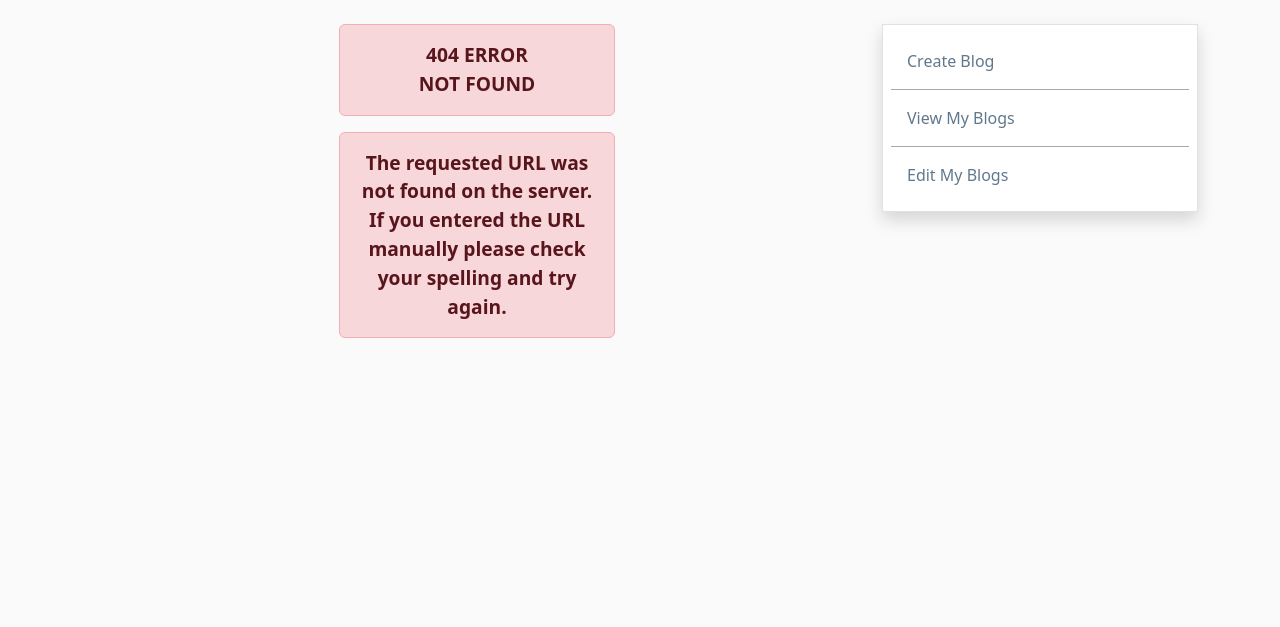
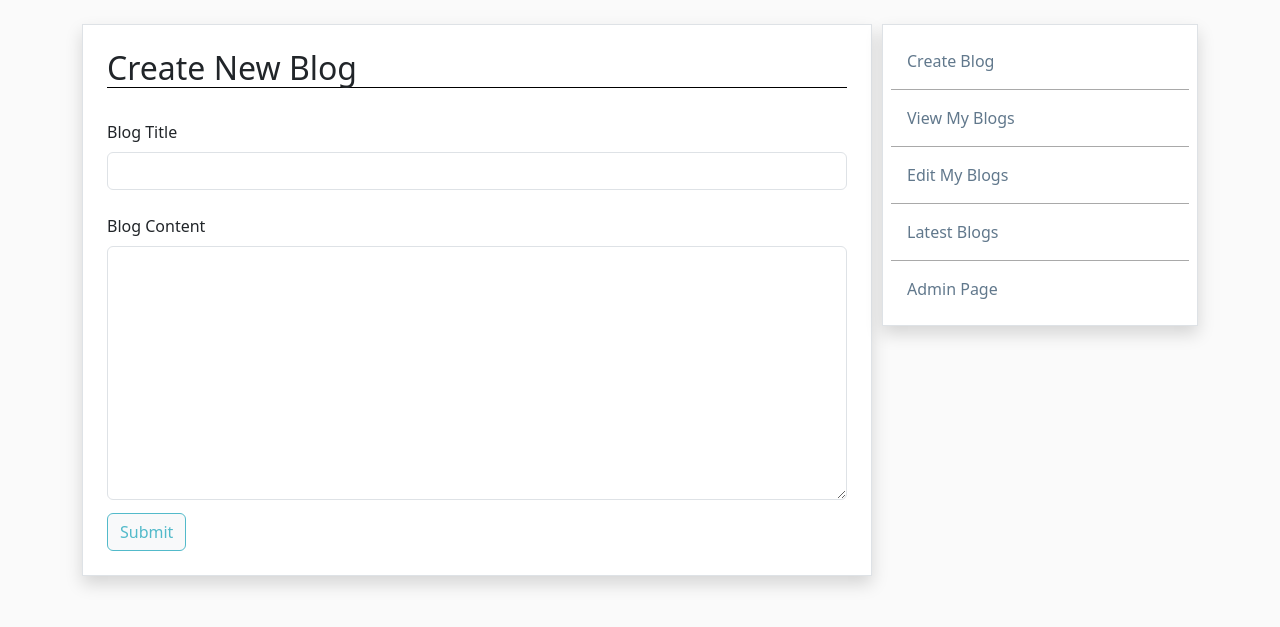
Before and after one commit to waheed816/Smoothstack-Evaluation, a Flask app: page /create-blog in a window 1280 px wide. Shown: the part 56-683 px from the top of the page. Run offline with Flask 3, Linux system fonts and the light colour scheme; a user stored in the database is signed in.

Commit message:
creating blog post and rendering them on home page completed

```diff
--- a/app.py
+++ b/app.py
@@ -2,7 +2,7 @@
 from datetime import datetime
 from flask import Flask, render_template, flash, redirect, url_for #, abort, session
 from flask_wtf import FlaskForm
-from wtforms import StringField, SubmitField, EmailField
+from wtforms import StringField, SubmitField, EmailField, TextAreaField
 from wtforms import PasswordField #, BooleanField, ValidationError
 from wtforms.validators import DataRequired, EqualTo, Length, Email
 from wtforms_validators import AlphaNumeric
@@ -12,6 +12,8 @@ from sqlalchemy import MetaData
 from werkzeug.security import generate_password_hash, check_password_hash
 from flask_login import UserMixin, login_user, LoginManager
 from flask_login import logout_user, current_user #, login_required
+from wtforms.widgets import TextArea
+
 #import logging
 #Create Flask Instance
 app = Flask(__name__)
@@ -38,19 +40,29 @@ db = SQLAlchemy(app, metadata=metadata)
 
 migrate = Migrate(app, db, render_as_batch=True)
 
+class Blogs(db.Model):
+    '''Create Blogs Model'''
+    id = db.Column(db.Integer, primary_key=True)
+    blog_title = db.Column(db.String(100), nullable=False)
+    blog_content = db.Column(db.Text, nullable=False)
+    date_posted = db.Column(db.DateTime, default=datetime.now())
+    author_id = db.Column(db.Integer, db.ForeignKey('users.id'))
+
 class Users(db.Model, UserMixin):
     '''Create Users Model'''
     id = db.Column(db.Integer, primary_key=True)
     username = db.Column(db.String(100), nullable=False, unique=True)
     email = db.Column(db.String(100), nullable=False, unique=True)
     hashed_password = db.Column(db.String(500), nullable=False)
-    date_added = db.Column(db.DateTime, default = datetime.utcnow)
+    date_added = db.Column(db.DateTime, default = datetime.now())
+    blogs = db.relationship('Blogs', backref='author')
 
     @property
     #Defining a password property
     def password(self):
         '''Make sure password cannot be accessed'''
         raise AttributeError('Password is not a readable attribute')
+
 
     @password.setter
     #Definiing a setter method on password property
@@ -63,6 +75,7 @@ class Users(db.Model, UserMixin):
         return check_password_hash(self.hashed_password, password)
 
 
+
 #Specify app context and create database
 with app.app_context():
     db.create_all()
@@ -73,7 +86,10 @@ with app.app_context():
 @app.route("/home")
 def index():
     """Function rendering index.html template for default route"""
-    return render_template("index.html")
+    blogs = Blogs.query.order_by(Blogs.date_posted)
+    users_with_blogs = Users.query.filter(Users.blogs.any()).all()
+    #print(">>>", users_with_blogs[0].username)
+    return render_template("index.html", blogs=blogs, users_with_blogs=users_with_blogs)
 
 # @app.route('/clear_session', methods=['POST'])
 # def clear_session():
@@ -209,6 +225,42 @@ def logout():
     flash("You Cannot Logout Without Logging In.")
     return redirect(url_for('login'))
 
+class PostForm(FlaskForm):
+    blog_title = StringField('Blog Title',
+                            validators=[DataRequired(message="Title Cannot Be Blank"),
+                                        Length(min=5, max=20,
+                                                message="Title Must Be Between 5 and 20 Characters")])
+
+    blog_content = TextAreaField('Blog Content',
+                            validators=[DataRequired(message="Blog cannot be blank"),
+                                        Length(min=10,
+                                                message="Blog Must Be At Least 10 Characters Long")])
+    submit = SubmitField("Submit")
+
+#Create route for posting a blog
+@app.route('/create-blog', methods=['GET', 'POST'])
+def create_blog():
+    '''Create Blog Function'''
+    form = PostForm()
+
+    if form.validate_on_submit():
+        #Create the post
+
+        post = Blogs(blog_title=form.blog_title.data, blog_content=form.blog_content.data, author_id=current_user.id)
+
+        #Clearn the form
+        form.blog_content.data = ''
+        form.blog_title.data = ''
+
+        #Add post to database
+        db.session.add(post)
+        db.session.commit()
+
+        flash("Blog Post Submitted Successfully!")
+
+    return render_template("create-blog.html", form=form)
+
+
 #Create Exception Handler route
 @app.errorhandler(Exception)
 def invalid_url(e):
--- /dev/null
+++ b/templates/create-blog.html
@@ -0,0 +1,69 @@
+{% extends 'base.html' %}
+
+{% block content %}
+
+{% if current_user.is_authenticated == false %}
+
+
+    <div class="border container shadow p-3" style="background-color: white;">
+        <h3 class="alert alert-warning fade show" role="alert">
+            You Must Login to Create a Blog.
+        </h3>
+        <a class="btn btn-light", style="border-color: rgba(82,186,202,255); color: rgba(82,186,202,255)" href="{{ url_for('login') }}">Login</a>
+    </div>
+
+{% else %}
+
+<div class="border container shadow p-4" style="background-color: white;">
+
+    <h2 style="border-bottom: 1px solid black;">Create New Blog</h2>
+    <br/>
+    <form method="POST" novalidate>
+
+        {{ form.hidden_tag() }}
+
+        {{form.blog_title.label(
+            class="form-label") }}
+
+        {{form.blog_title(
+            class="form-control",
+            style="border-color: red;" if form.errors.blog_title else "")
+        }}
+
+        {% if form.errors.blog_title %}
+            <p style="color: red; font-size: x-small; margin-top: 3px; margin-bottom: 0; padding-bottom: 0;">
+                {{ form.errors.blog_title[0] }}
+            </p>
+        {% endif %}
+
+       <br/>
+
+
+       {{form.blog_content.label(
+        class="form-label") }}
+        {{form.blog_content(
+            class="form-control", rows="10",
+            style="border-color: red;" if form.errors.blog_content else "")
+        }}
+
+        {% if form.errors.blog_content %}
+            <p style="color: red; font-size: x-small; margin-top: 3px; margin-bottom: 0; padding-bottom: 0;">
+                {{ form.errors.blog_content[0] }}
+            </p>
+        {% endif %}
+
+        {{form.submit(
+            class="btn btn-light", style="border-color: rgba(82,186,202,255); color: rgba(82,186,202,255); margin-top: 13px;") }}
+        <br/>
+
+    </form>
+</div>
+<br/>
+<br/>
+<br/>
+<br/>
+
+
+{% endif %}
+
+{% endblock %}
--- a/templates/nav_bar.html
+++ b/templates/nav_bar.html
@@ -1,4 +1,15 @@
-<nav class="navbar navbar-expand-lg" style="background-color: rgba(97,120,140,255);">
+<style>
+
+  .navbar-sticky{
+    position: sticky;
+    top: 0;
+    z-index: 101;
+  }
+
+</style>
+
+
+<nav class="navbar navbar-sticky navbar-expand-lg" style="background-color: rgba(97,120,140,255);">
     <div class="container container-fluid">
       <a class="navbar-brand" style="color:white" href="{{url_for('index')}}">Flask Blog</a>
       <button class="navbar-toggler" type="button" data-bs-toggle="collapse" data-bs-target="#navbarSupportedContent" aria-controls="navbarSupportedContent" aria-expanded="false" aria-label="Toggle navigation">
--- a/templates/register_user.html
+++ b/templates/register_user.html
@@ -97,10 +97,6 @@
         </form>
     </div>
     <br/>
-    Already Have An Account? &nbsp;&nbsp; <a href="{{url_for('login')}}" style="text-decoration: none;">Sign In</a>
-    <br/>
-    <br/>
-    <br/>
 
     {% endif %}
 
--- a/templates/sidebar.html
+++ b/templates/sidebar.html
@@ -10,10 +10,16 @@
     .inner-div:hover {
         background-color: rgba(97, 120, 140, 0.1); /* Change to the desired hover background color */
     }
+
+    .container-sidebar {
+        position: sticky;
+        top: 65px;
+        z-index: 100;
+    }
 </style>
-<div class="container border shadow p-2" style="background-color: white; border: 1px solid rgba(97, 120, 140, 0.1);">
+<div class="container container-sidebar border shadow p-2" style="background-color: white; border: 1px solid rgba(97, 120, 140, 0.1);">
     <div class="p-3 highlight-on-hover inner-div">
-        <a class="nav-link active" aria-current="page" style="color: rgba(97, 120, 140, 255);" href="{{url_for('index')}}">Create Blog</a>
+        <a class="nav-link active" aria-current="page" style="color: rgba(97, 120, 140, 255);" href="{{url_for('create_blog')}}">Create Blog</a>
     </div>
     <div class="p-3 highlight-on-hover inner-div">
         <a class="nav-link active" aria-current="page" style="color: rgba(97, 120, 140, 255);" href="{{url_for('index')}}">View My Blogs</a>
@@ -21,4 +27,12 @@
     <div class="p-3 highlight-on-hover inner-div">
         <a class="nav-link active" aria-current="page" style="color: rgba(97, 120, 140, 255);" href="{{url_for('index')}}">Edit My Blogs</a>
     </div>
+    <div class="p-3 highlight-on-hover inner-div">
+        <a class="nav-link active" aria-current="page" style="color: rgba(97, 120, 140, 255);" href="{{url_for('index')}}">Latest Blogs</a>
+    </div>
+    {% if current_user.is_authenticated and current_user.username == 'admin' %}
+        <div class="p-3 highlight-on-hover inner-div">
+            <a class="nav-link active" aria-current="page" style="color: rgba(97, 120, 140, 255);" href="{{url_for('index')}}">Admin Page</a>
+        </div>
+    {% endif %}
 </div>
```
Also changed, not shown: templates/index.html (+29 -8 lines), instance/flask_blog.db, 1 other file. Lines whose indentation alone changed are shown as unchanged.
